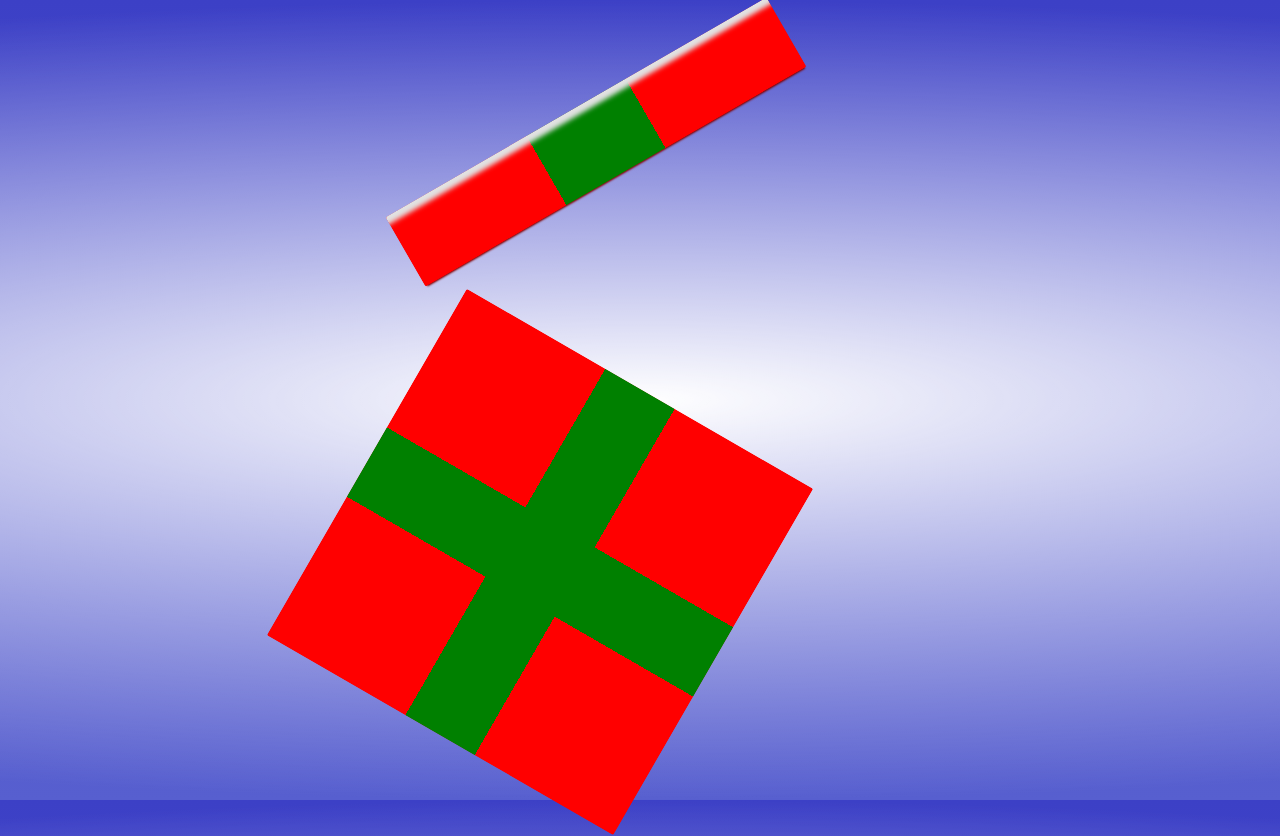
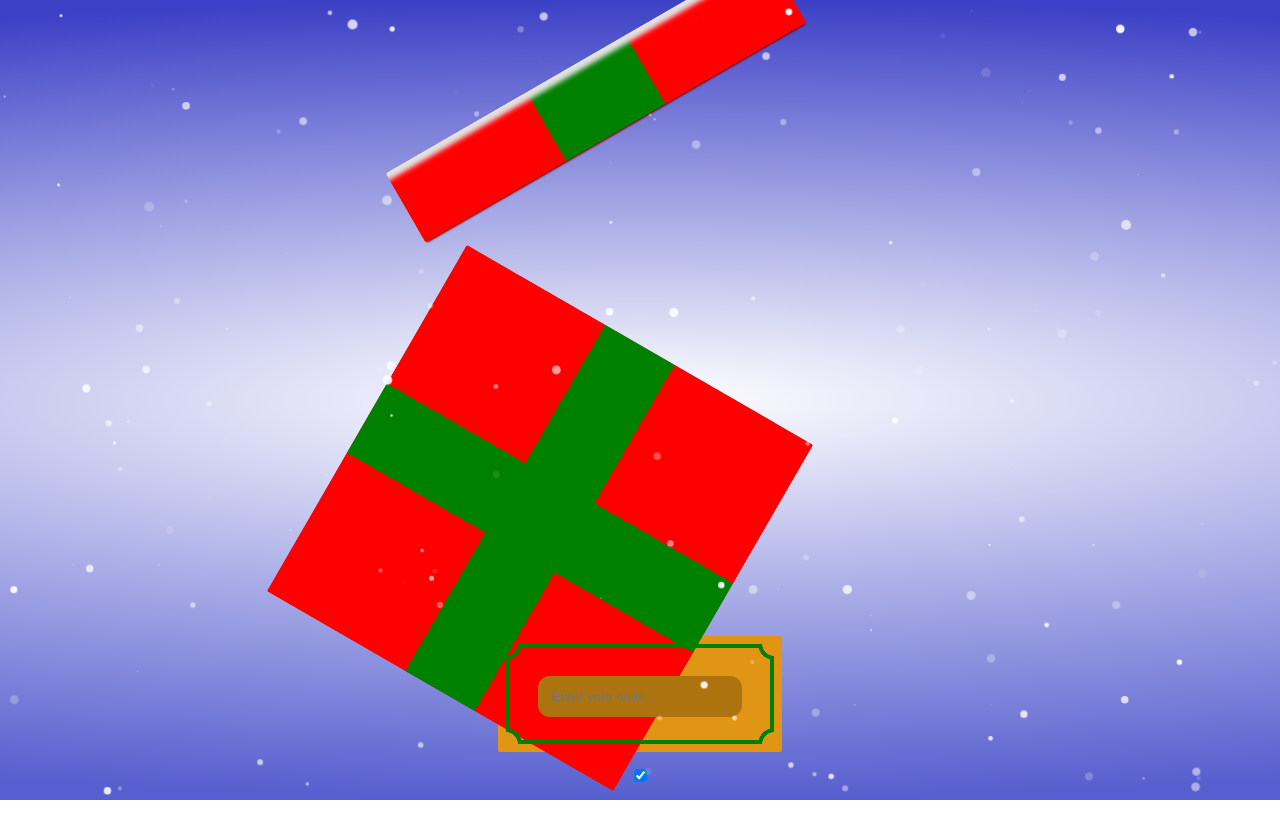
Before and after one commit to ZugBahnHof/Wichteln22, a Vue app: page / in a window 1280 px wide. After the commit the page ends 800 px from the top, so only its background shows below. Built offline with nearby package versions, Linux system fonts and the light colour scheme.

Commit message:
Use GiftInput

```diff
--- a/src/App.vue
+++ b/src/App.vue
@@ -1,25 +1,25 @@
 <template>
   <div class="snowflake-wrapper"><SnowFlakes v-if="!reducedMotion" /></div>
   <GiftBox :open="open"/>
+  <GiftInput/>
   <input type="checkbox" v-model="open">
-<!--  <HelloWorld msg="Welcome to Your Vue.js App"/>-->
 </template>
 
 <script>
-// import HelloWorld from './components/HelloWorld.vue'
 import SnowFlakes from "@/components/SnowFlakes";
 import GiftBox from "@/components/GiftBox";
+import GiftInput from "@/components/GiftInput";
 
 export default {
   name: 'App',
   components: {
     GiftBox,
-    // HelloWorld,
+    GiftInput,
     SnowFlakes,
   },
   data: () => {return {
     open: true,
-    reducedMotion: true,
+    reducedMotion: false,
   }}
 }
 </script>
```
